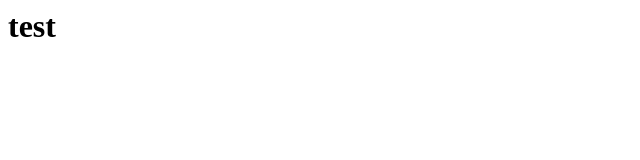
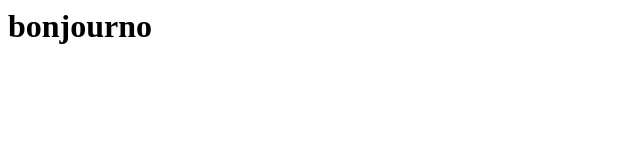
Before and after one commit to Mrhodes1989/mike.github.io, a plain HTML site: page index.html in a window 1280 px wide. Shown: the whole page, without its empty margins (0-640 px from the left). Drawn offline with Linux system fonts and the light colour scheme.

Commit message:
Update index.html

```diff
--- a/index.html
+++ b/index.html
@@ -1 +1 @@
-<h1>test</h1>
+<h1>bonjourno</h1>
```
